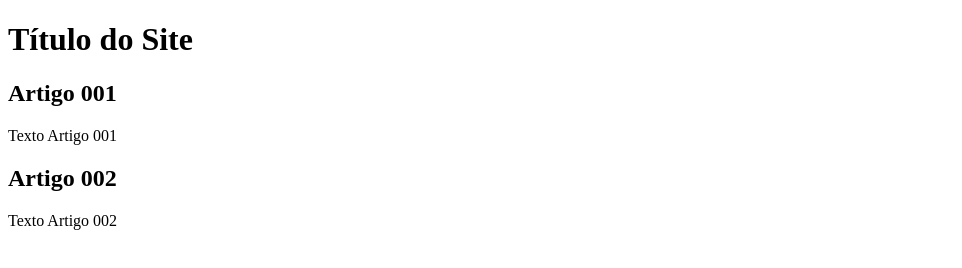
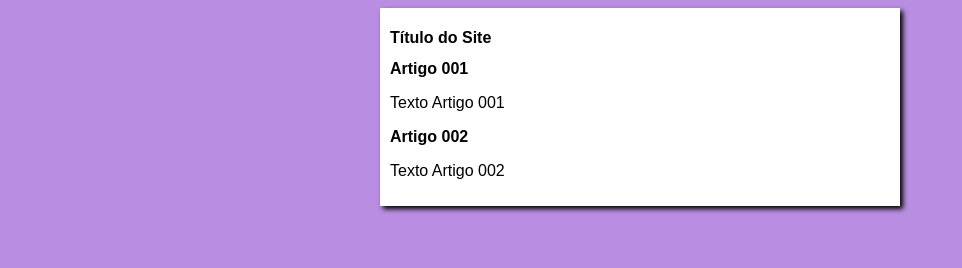
Before and after one commit to Elisangelamsilva/curso-git, a plain HTML site: page index.html in a window 1280 px wide. Shown: the whole page, without its empty margins (0-962 px from the left). Drawn offline with Linux system fonts and the light colour scheme.

Commit message:
Iniciei o design

```diff
--- a/index.html
+++ b/index.html
@@ -4,6 +4,7 @@
     <meta charset="UTF-8">
     <meta name="viewport" content="width=device-width, initial-scale=1.0">
     <title>Título do Site</title>
+    <link rel="stylesheet" href="style/style.css">
 </head>
 <body>
     <main>
--- /dev/null
+++ b/style/style.css
@@ -0,0 +1,16 @@
+* {
+    font-family: Arial, Helvetica, sans-serif ;
+    font-size: 16px;
+}
+
+body {
+    background-color: rgb(185, 142, 226);
+}
+
+main {
+    background-color: white;
+    width: 500px;
+    margin: auto;
+    padding: 10px;
+    box-shadow: 3px 3px 5px black;
+}
```
